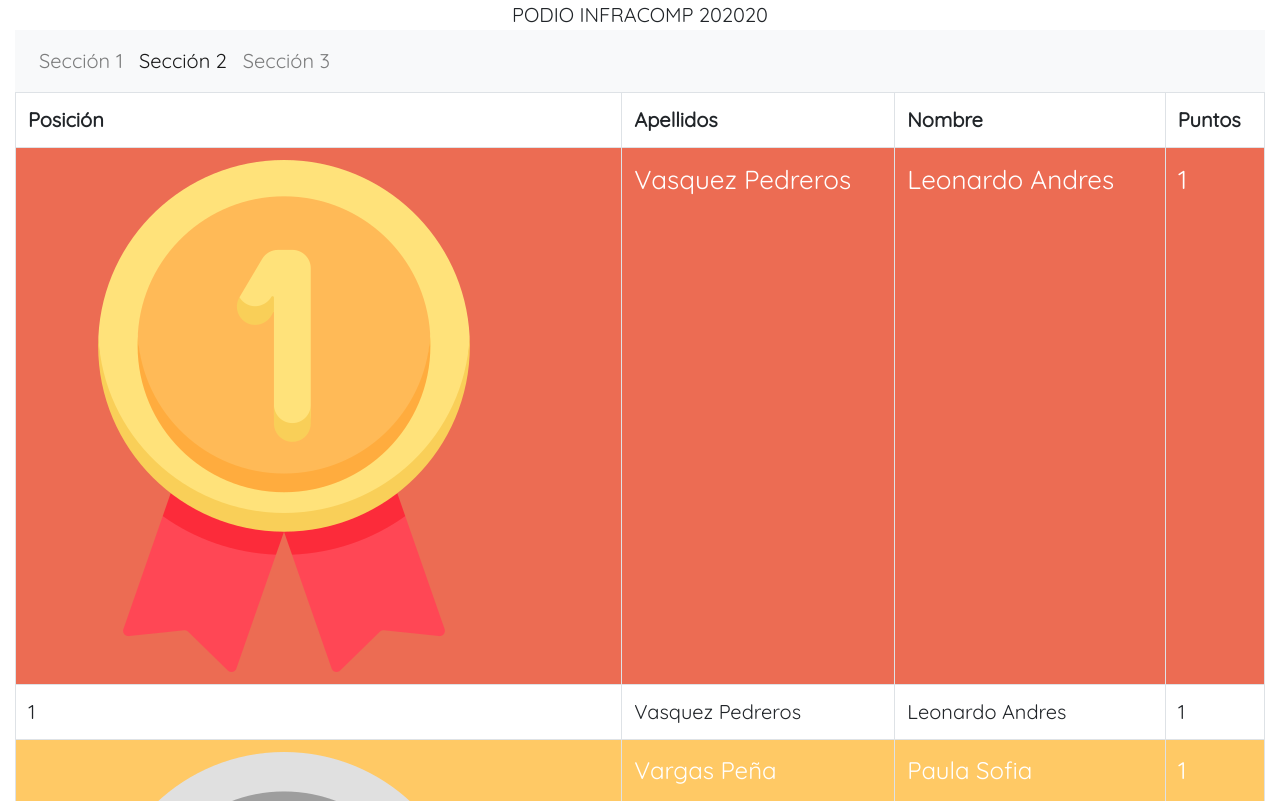
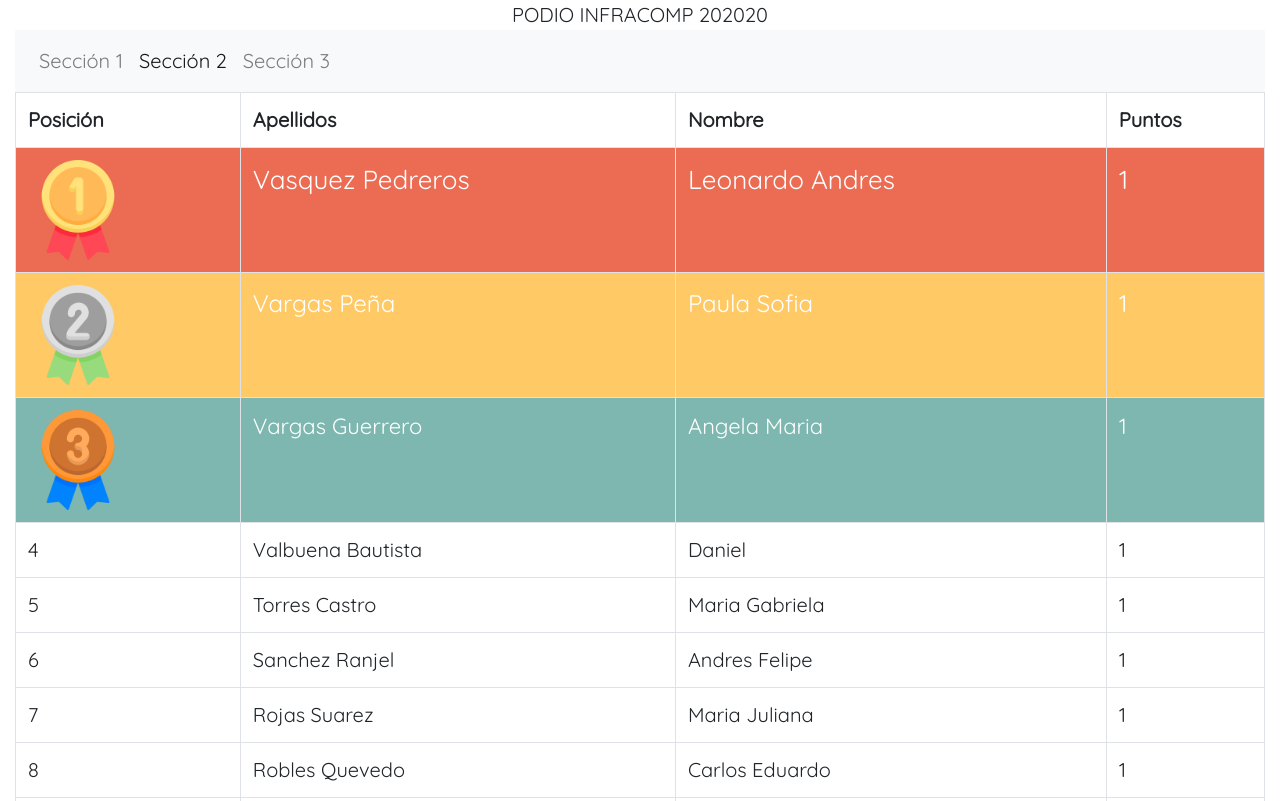
Before and after one commit to mjocampov/infracomp202020, a plain HTML site: page seccion2.html in a window 1280 px wide. Shown: the top 801 px of the page. Drawn offline with nearby package versions, Linux system fonts and the light colour scheme.

Commit message:
final touches

```diff
--- a/css/style.css
+++ b/css/style.css
@@ -30,3 +30,8 @@ p {
   color: white;
   background: #7db7af;
 }
+
+.podium {
+  width: 100px;
+  height: auto;
+}
--- a/data/seccion1.csv
+++ b/data/seccion1.csv
@@ -1,6 +1,6 @@
 apellidos,nombre,puntos
 Alvarado Vargas,Nicolas Arturo,1
-Barreto Calvo,Daniel,d.barretoc,1
+Barreto Calvo,Daniel,1
 Bravo Vega,Alejandra,1
 Cardona Diaz,Juan Diego,1
 Carrascal Diaz,Luimarco Daniel Santiago,1
--- a/js/seccion2.js
+++ b/js/seccion2.js
@@ -16,25 +16,25 @@ d3.csv("data/seccion2.csv").then(function(data) {
     if (i === 0)
     {
       table_data += '<tr class ="first">';
-      table_data += '<td>' + "<img src=\"img/first.png\" />"+ '</td>';
+      table_data += '<td>' + "<img class=\"podium\" src=\"img/first.png\" />"+ '</td>';
       table_data += '<td>' + data[i].apellidos + '</td>';
       table_data += '<td>' + data[i].nombre + '</td>';
       table_data += '<td>' + data[i].puntos + '</td>';
       table_data += '</tr>';
     }
-    if (i === 1)
+    else if (i === 1)
     {
       table_data += '<tr class ="second">';
-      table_data += '<td>' + "<img src=\"img/second.png\" />"+ '</td>';
+      table_data += '<td>' + "<img class=\"podium\" src=\"img/second.png\" />"+ '</td>';
       table_data += '<td>' + data[i].apellidos + '</td>';
       table_data += '<td>' + data[i].nombre + '</td>';
       table_data += '<td>' + data[i].puntos + '</td>';
       table_data += '</tr>';
     }
-    if (i === 2)
+    else if (i === 2)
     {
       table_data += '<tr class ="third">';
-      table_data += '<td>' + "<img src=\"img/third.png\" />"+ '</td>';
+      table_data += '<td>' + "<img class=\"podium\" src=\"img/third.png\" />"+ '</td>';
       table_data += '<td>' + data[i].apellidos + '</td>';
       table_data += '<td>' + data[i].nombre + '</td>';
       table_data += '<td>' + data[i].puntos + '</td>';
```
Also changed, not shown: js/seccion1.js (+7 -3 lines), js/seccion3.js (+7 -2 lines).
